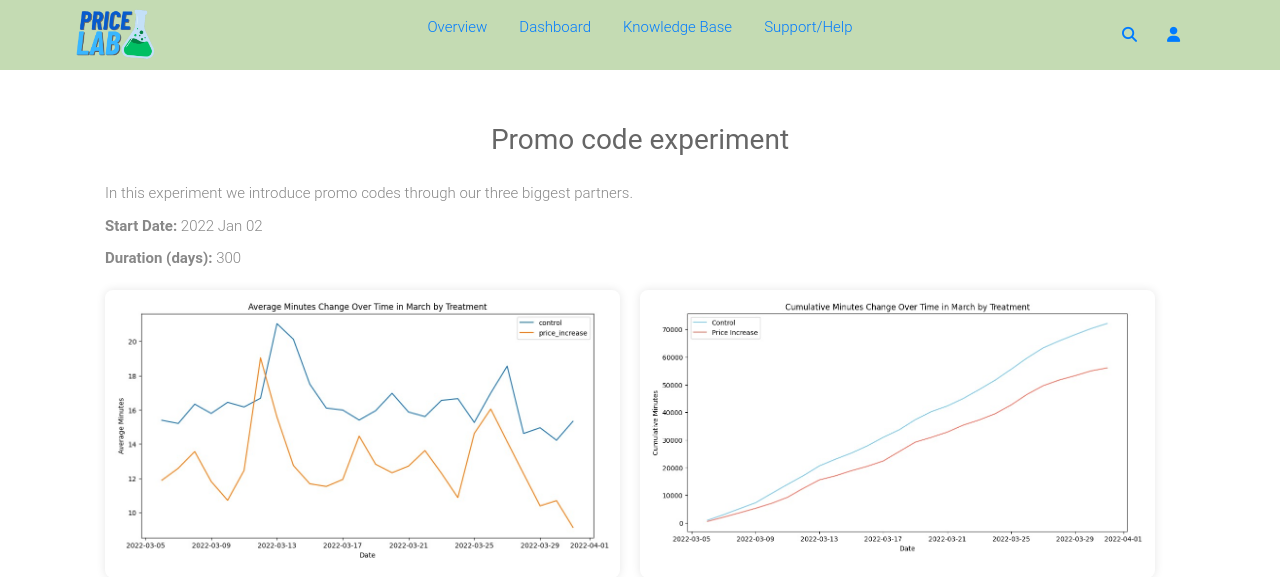
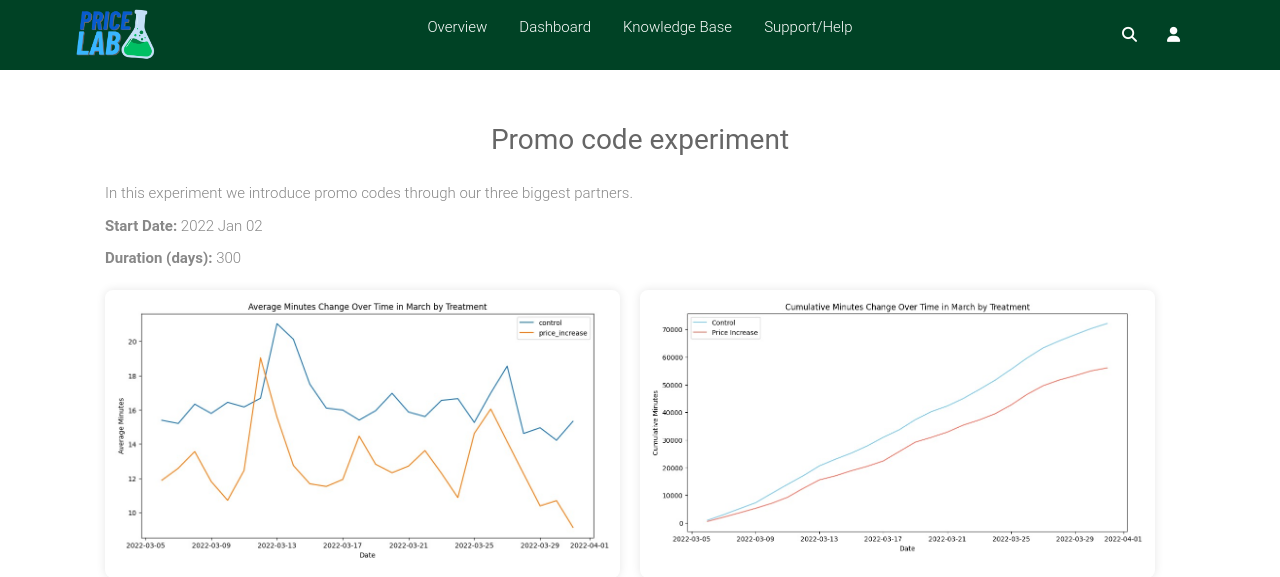
Before and after one commit to Barager/PriceLab-Django, a Django app: page /dashboard/1/ in a window 1280 px wide. Shown: the top 577 px of the page. Run offline with Django 5.2, Linux system fonts and the light colour scheme; data comes from the database, SQL or seed files in the repository; some libraries are stand-ins or nearby versions.

Commit message:
color change

```diff
--- a/pricelab/static/style.css
+++ b/pricelab/static/style.css
@@ -402,7 +402,7 @@ dd {
 /* Specific selectors for the header background and icon spacing */
 #page .site-header,
 #masthead.header {
-	background-color: #C4DBB3; /* Green background for the header */
+	background-color: #004225; /* Green background for the header */
 }
 
 #page .site-header #site-title a {
@@ -423,14 +423,23 @@ dd {
 }
 
 .header {
-	background-color: #4CAF50 !important; /* Forces the green background */
+	background-color: #004225 !important; /* Forces the green background */
 }
 
 .header-icons a {
     margin-left: 15px !important; /* Forces the spacing between icons */
     margin-right: 15px !important;
+	color: #ffffff;
 }
 
+.navigation-menu a {
+    color: white;
+    text-decoration: none; /* Optional: Removes underlines from links */
+}
+
+.navigation-menu a:hover {
+    text-decoration: underline; /* Add underline on hover */
+}
 
 /*
 ====> Results Dashboard
```
